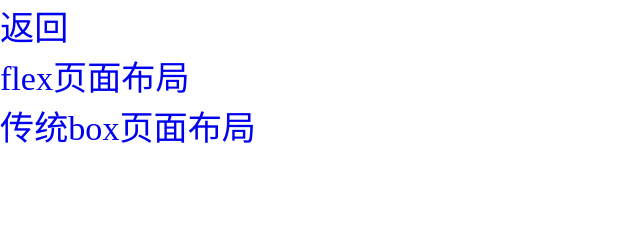
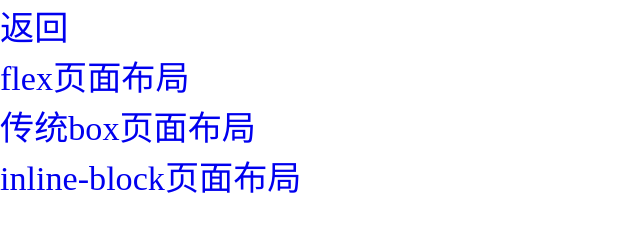
Before and after one commit to muzi131313/html_demo, a plain HTML site: page layout/index.html in a window 1280 px wide. Shown: the whole page, without its empty margins (0-640 px from the left). Drawn offline with Linux system fonts and the light colour scheme.

Commit message:
链接更改

```diff
--- a/layout/index.html
+++ b/layout/index.html
@@ -20,6 +20,9 @@
 			<li>
 				<a href="index_box.html">传统box页面布局</a>
 			</li>
+			<li>
+				<a href="index_inline_block.html">inline-block页面布局</a>
+			</li>
 		</ul>
 	</div>
 	<script type="text/javascript">
```
Also changed, not shown: layout/index_inline_block.html (renamed from inline_block.html).
